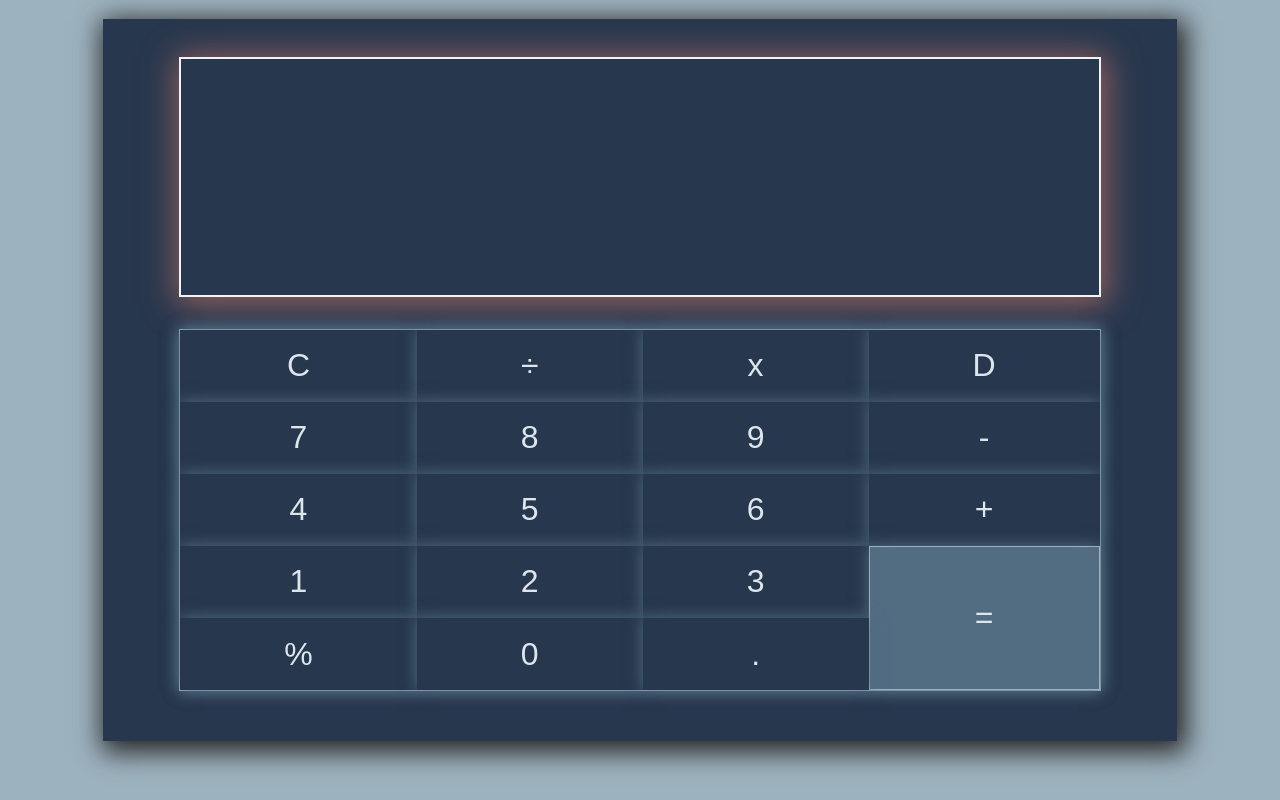
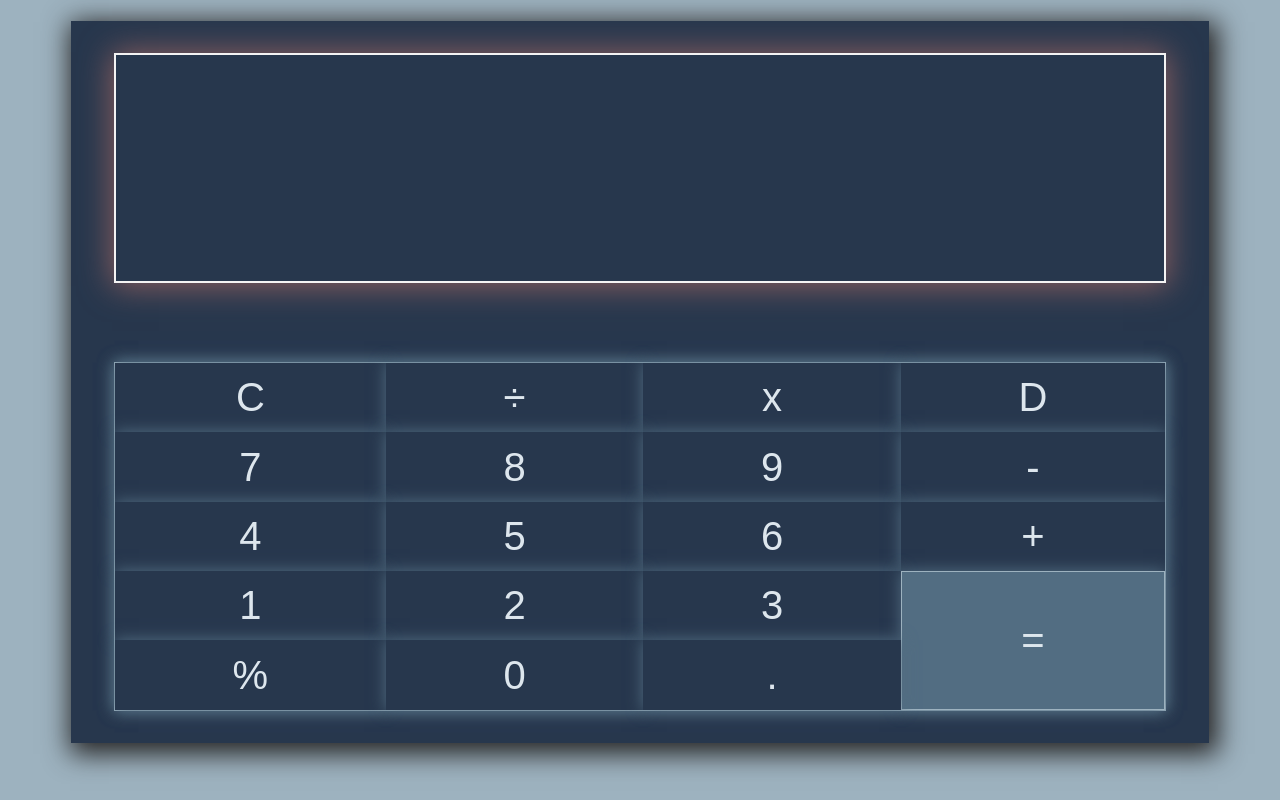
Before and after one commit to Posh-dc/ALL-IN-ONE-CAL, a plain HTML site: page pages/B.CAL.html in a window 1280 px wide. Drawn offline with Linux system fonts and the light colour scheme.

Commit message:
second designing

```diff
--- a/pages/B.CAL.css
+++ b/pages/B.CAL.css
@@ -8,24 +8,26 @@ html, body {
 
 .main {
     background-color: #27374d;
-    width: 85%;
+    width: 90%;
     height: 100%;
     display: flex;
     flex-direction: column;
     align-items: center;
-    margin: 1.2rem auto 0 ;
-    padding: 3% 2% 0;
-     box-shadow: 4px 6px 25px 5px rgb(38, 37, 37);
+    justify-content: space-between;
+    margin: 1.3rem auto 0 ;
+    padding: 2rem 2rem 2rem;
+    box-shadow: 4px 6px 25px 5px rgb(38, 37, 37);
+    font-size: 1vh;
 }
 
 .inpt {
      display: flex;
      flex-direction: column;
      justify-content: end;
-     width: 90%;
+     width: 98%;
      height: 35%;
      border: 2px solid rgb(244, 243, 243);
-     box-shadow: 2px 3px 30px 5px rgb(141, 95, 95);
+     box-shadow: 0px 1px 30px 2px rgb(141, 95, 95);
 }
 input {
     height: 35%;
@@ -33,11 +35,11 @@ input {
     background-color: transparent;
 }
 .firstInput {
-    font-size: 1.2rem;
+    font-size: 3.5em;
     color: #dde6ed;
 }
 .secondInput {
-    font-size: 0.8rem;
+    font-size: 2.8em;
     color: #9db2bf;
 }
 
@@ -45,20 +47,19 @@ button {
     border: none;
     background-color: #27374d;
     color: #dde6ed;
-    font-size: 2rem;
+    font-size: 5em;
      box-shadow: 0px 0px 15px 0px #526d82 ;
 }
 
 .btn {
-    width: 90%;
+    width: 98%;
     display: grid;
     grid: auto  / auto auto auto auto;
     grid-auto-flow: row;
     height: 53%;
     position: relative;
-    margin-top: 2rem;
     border:1px solid #9db2bf;
-     box-shadow: 0px 0px 15px 0px #526d82 ;
+    box-shadow: 0px 0px 15px 0px #526d82 ;
 }
 
 .equal {
```
